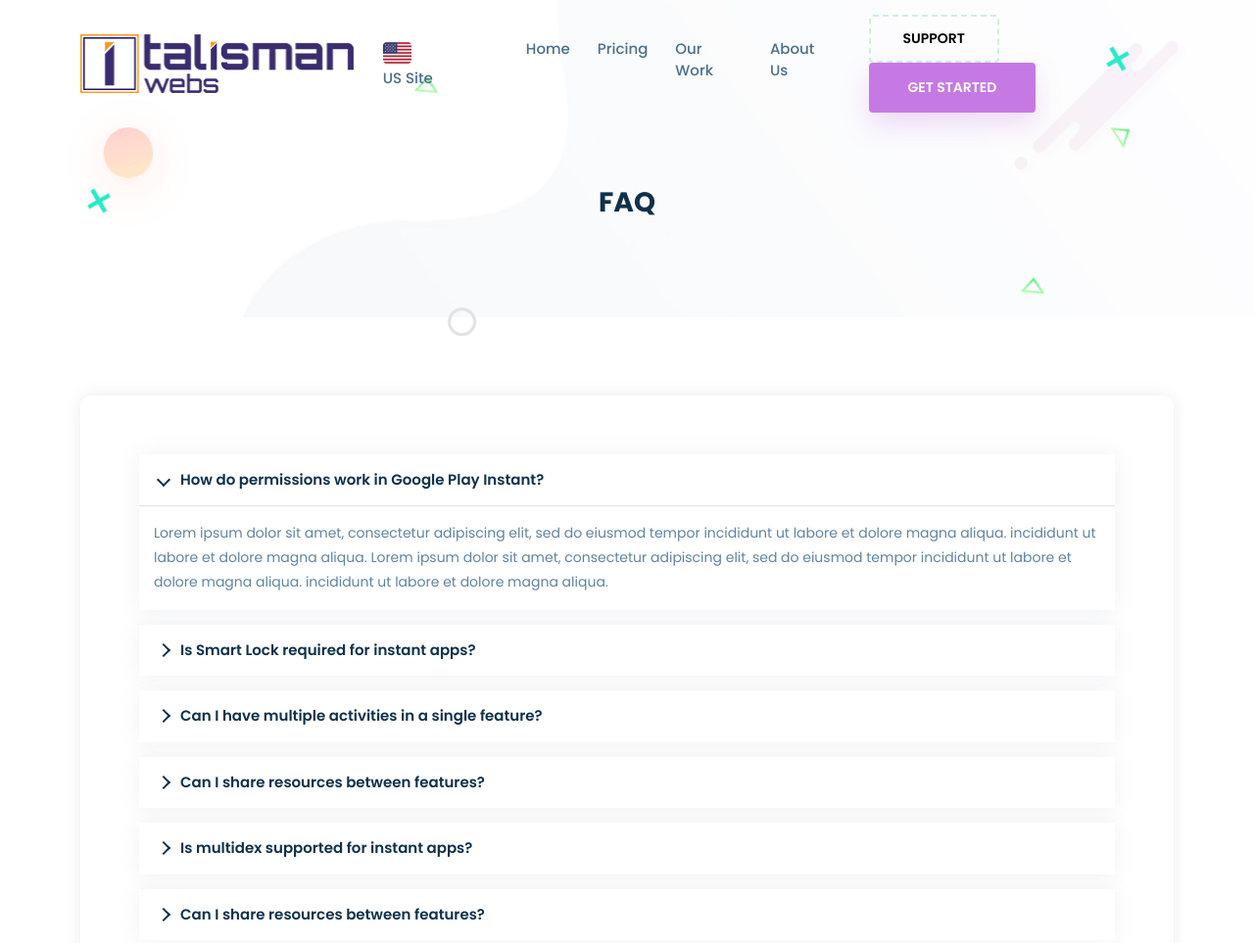
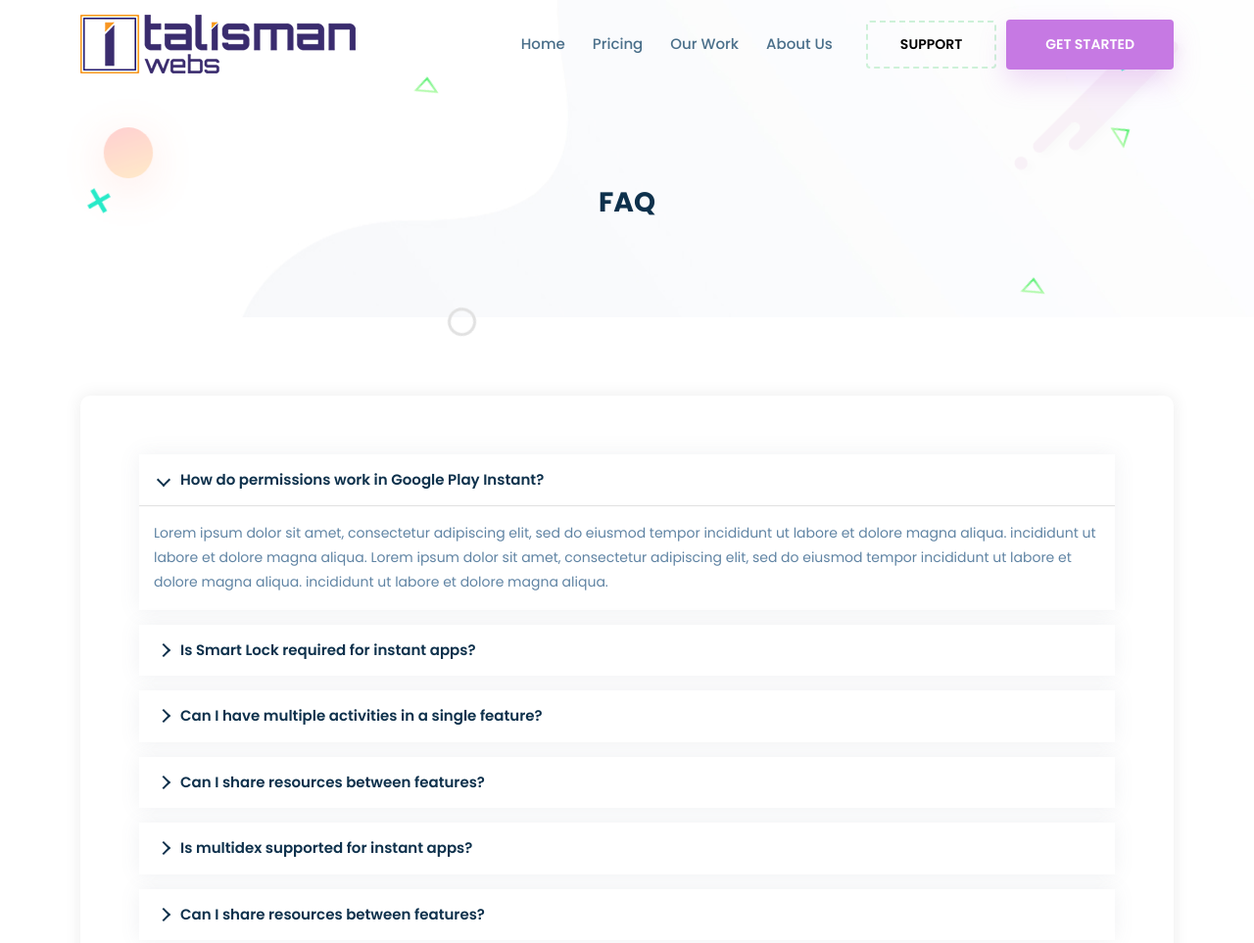
Before and after one commit to mont266/Talisman-Webs, a Gatsby site: page /faq in a window 1280 px wide. Shown: the top 963 px of the page at 98% size. Built offline with nearby package versions, Linux system fonts and the light colour scheme; Gatsby itself is replaced by a stand-in of ours.

Commit message:
Update 1.105
-US Changes reverted

```diff
--- a/src/components/_App/Navbar.js
+++ b/src/components/_App/Navbar.js
@@ -55,13 +55,6 @@ const Navbar = () => {
                             <ul className="navbar-nav ms-auto">
 
                                 <li className="nav-item">
-                                    <Link to="https://www.talismanwebs.com" className="nav-link">
-                                        <img src={USflag} className="image_hide" height="25%" width="25%" alt="US Flag" /><br />
-                                        US Site
-                                    </Link>
-                                </li>
-
-                                <li className="nav-item">
                                     <Link to="/" activeClassName="active" onClick={toggleNavbar} className="nav-link">
                                         Home
                                     </Link>
```
